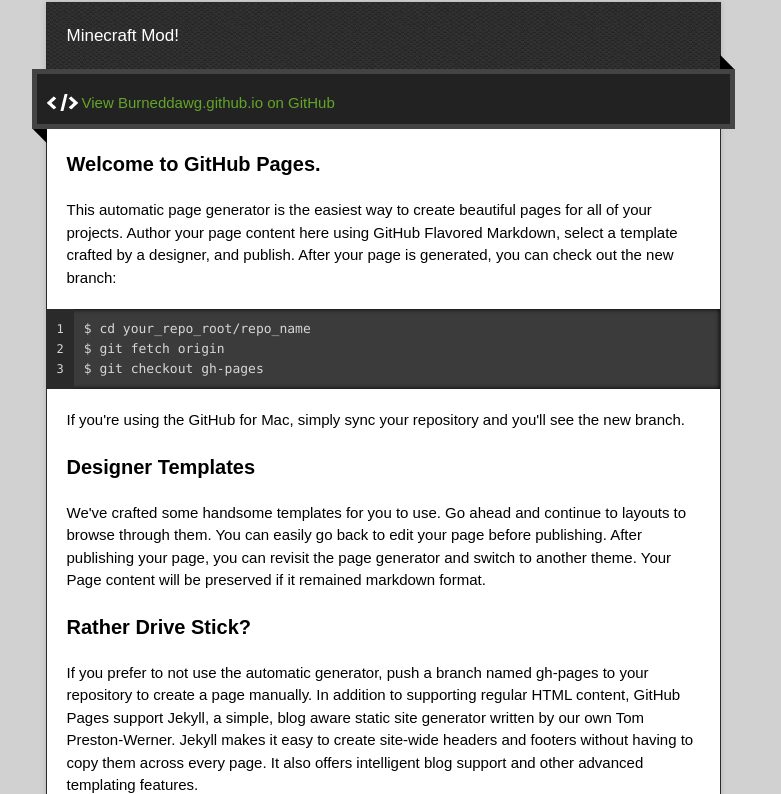
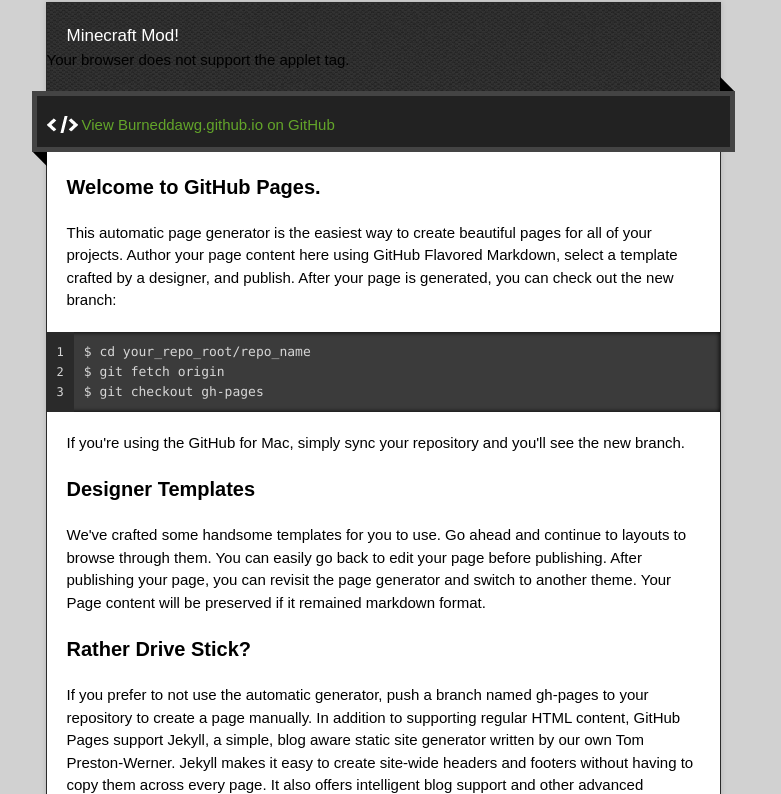
Before and after one commit to burneddawg/burneddawg.github.io, a plain HTML site: page index.html in a window 1280 px wide. Shown: the part 128-922 px from the top of the page, without its empty margins (257-1038 px from the left). Drawn offline with nearby package versions, Linux system fonts and the light colour scheme.

Commit message:
Update index.html

```diff
--- a/index.html
+++ b/index.html
@@ -26,6 +26,9 @@
     </header>
     <div id="container">
       <p class="tagline">Minecraft Mod!</p>
+      <applet code=Applet1.class width="200" height="200">
+      Your browser does not support the <code>applet</code> tag.
+      </applet>
       <div id="main" role="main">
         <div class="download-bar">
         <div class="inner">
```
